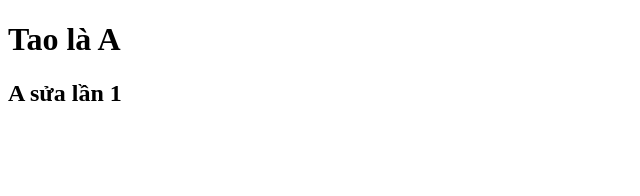
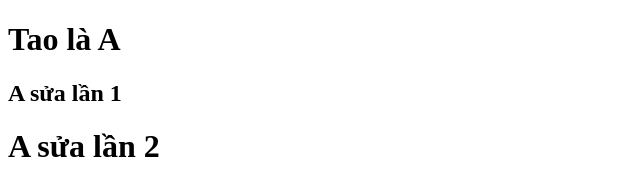
Before and after one commit to bigakg20a-del/duan, a plain HTML site: page index.html in a window 1280 px wide. Shown: the whole page, without its empty margins (0-640 px from the left). Drawn offline with Linux system fonts and the light colour scheme.

Commit message:
A sửa lần 2

```diff
--- a/index.html
+++ b/index.html
@@ -8,5 +8,6 @@
   <body>
     <h1>Tao là A</h1>
     <h2>A sửa lần 1</h2>
+    <h1>A sửa lần 2</h1>
   </body>
 </html>
```
